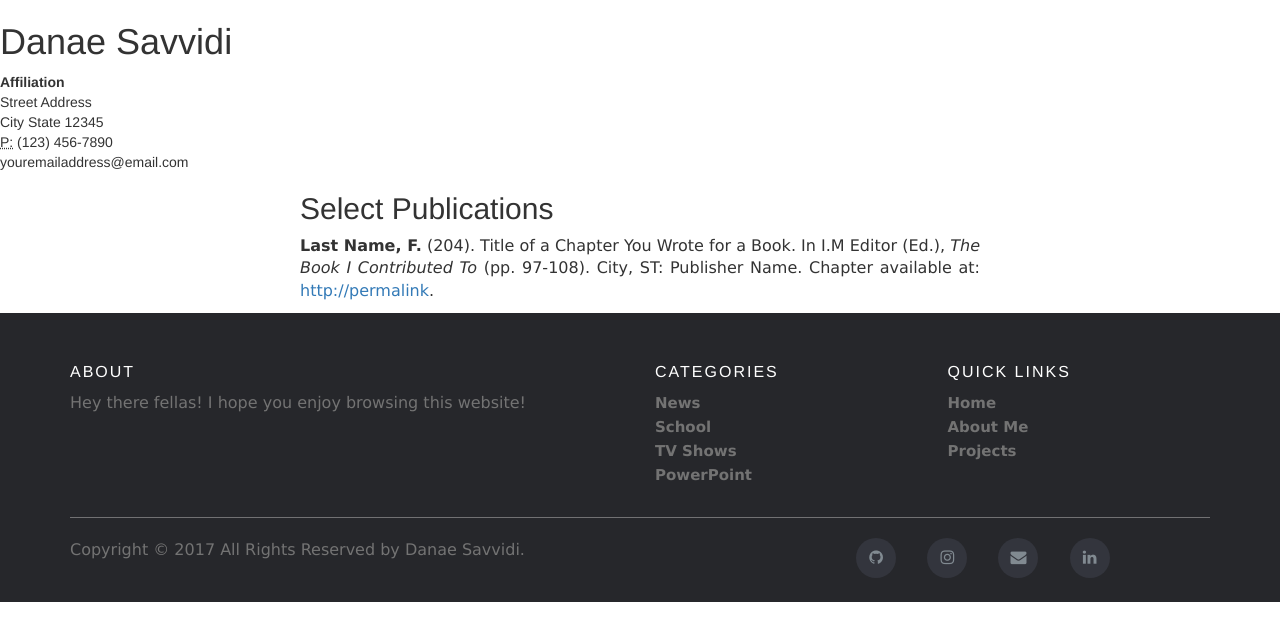
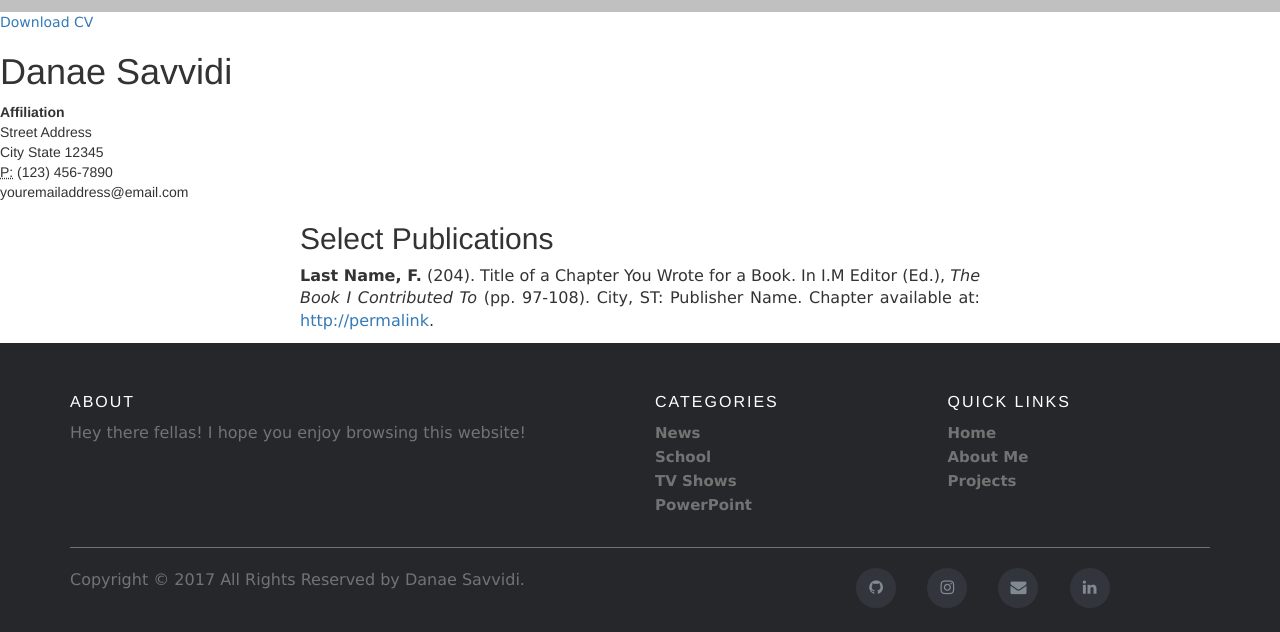
Before and after one commit to danaesav/danaesav.github.io, a Jekyll site: the page built from cv/index.html, in a window 1280 px wide. Shown: the part 438-1070 px from the top of the page. Built offline with Jekyll 4.4.1, drawn with Linux system fonts in a browser that asks for light colours; before the commit the page ends 1040 px from its top, so only the background shows below that.

Commit message:
Update topheader.html

```diff
--- a/_includes/topheader.html
+++ b/_includes/topheader.html
@@ -1,4 +1,4 @@
-<header class="main-header" style="background-color: #c0c0c0; height: 420px;">
+<header class="main-header" style="background-color: #c0c0c0; height: 450px;">
   <div class="wrapper">
     <div class="trigger">
       <nav class="navbar navbar-inverse">
```
